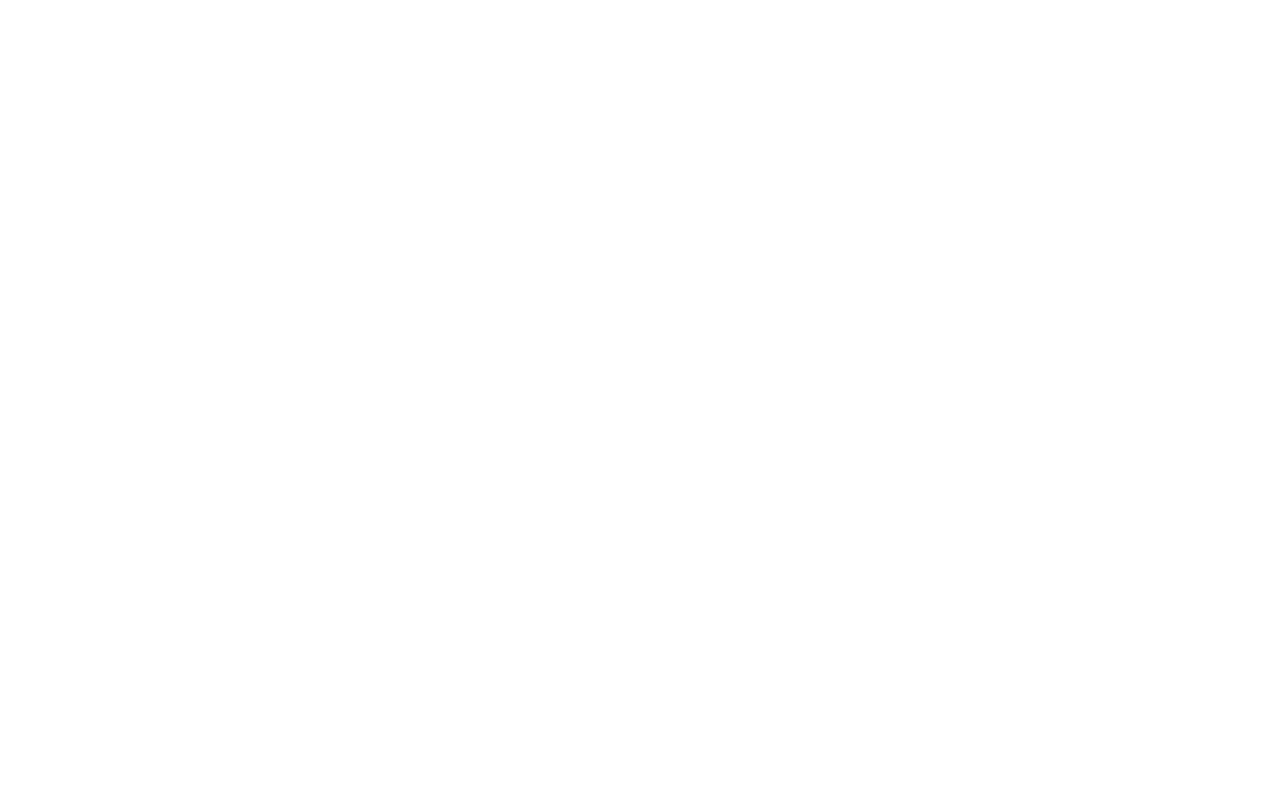
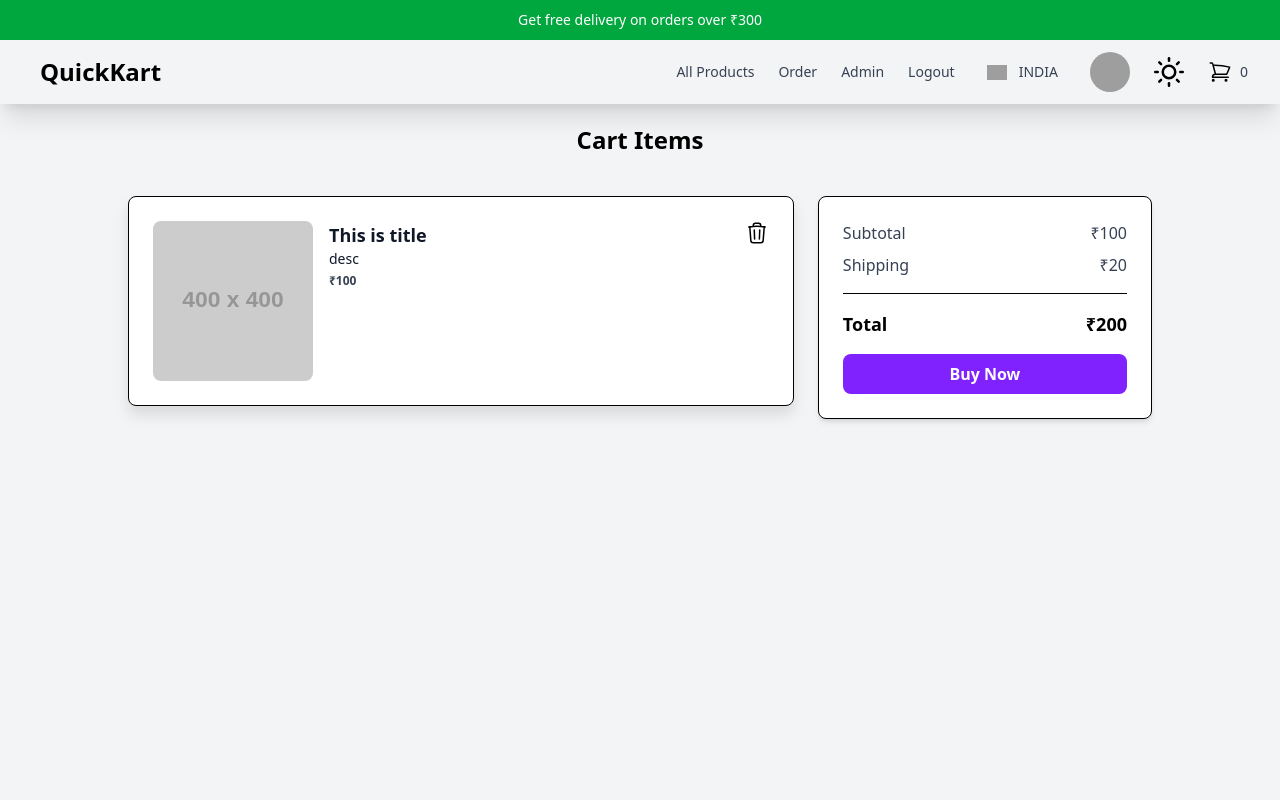
Before and after one commit to Simran1028/ecommerce, a React (Vite) app: page /cart in a window 1280 px wide. Shown: the top 800 px of the page. Built offline with nearby package versions, Linux system fonts and the light colour scheme; grey boxes are pictures that could not be loaded.

Commit message:
cart pg created

```diff
--- a/src/pages/cart/Cart.jsx
+++ b/src/pages/cart/Cart.jsx
@@ -1,10 +1,65 @@
-import React from 'react'
+import React, { useContext } from 'react'
+import myContext from '../../context/data/myContext';
+import Layout from '../../components/layout/Layout';
 
-const Cart = () => {
+
+function Cart() {
+
+  const context = useContext(myContext)
+  const { mode } = context;
+
   return (
-    <div>
+    <Layout >
+      <div className="h-screen bg-gray-100 pt-5 " style={{ backgroundColor: mode === 'dark' ? '#282c34' : '', color: mode === 'dark' ? 'white' : '', }}>
+        <h1 className="mb-10 text-center text-2xl font-bold">Cart Items</h1>
+        <div className="mx-auto max-w-5xl justify-center px-6 md:flex md:space-x-6 xl:px-0 ">
+          <div className="rounded-lg md:w-2/3 ">
+            <div className="justify-between mb-6 rounded-lg border  drop-shadow-xl bg-white p-6  sm:flex  sm:justify-start" style={{ backgroundColor: mode === 'dark' ? 'rgb(32 33 34)' : '', color: mode === 'dark' ? 'white' : '', }}>
+              <img src="https://dummyimage.com/400x400" alt="product-image" className="w-full rounded-lg sm:w-40" />
+              <div className="sm:ml-4 sm:flex sm:w-full sm:justify-between">
+                <div className="mt-5 sm:mt-0">
+                  <h2 className="text-lg font-bold text-gray-900" style={{ color: mode === 'dark' ? 'white' : '' }}>This is title</h2>
+                  <h2 className="text-sm  text-gray-900" style={{ color: mode === 'dark' ? 'white' : '' }}>desc</h2>
+                  <p className="mt-1 text-xs font-semibold text-gray-700" style={{ color: mode === 'dark' ? 'white' : '' }}>₹100</p>
+                </div>
+                <div className="mt-4 flex justify-between sm:space-y-6 sm:mt-0 sm:block sm:space-x-6">
+                  <svg xmlns="http://www.w3.org/2000/svg" fill="none" viewBox="0 0 24 24" strokeWidth={1.5} stroke="currentColor" className="w-6 h-6">
+                    <path strokeLinecap="round" strokeLinejoin="round" d="M14.74 9l-.346 9m-4.788 0L9.26 9m9.968-3.21c.342.052.682.107 1.022.166m-1.022-.165L18.16 19.673a2.25 2.25 0 01-2.244 2.077H8.084a2.25 2.25 0 01-2.244-2.077L4.772 5.79m14.456 0a48.108 48.108 0 00-3.478-.397m-12 .562c.34-.059.68-.114 1.022-.165m0 0a48.11 48.11 0 013.478-.397m7.5 0v-.916c0-1.18-.91-2.164-2.09-2.201a51.964 51.964 0 00-3.32 0c-1.18.037-2.09 1.022-2.09 2.201v.916m7.5 0a48.667 48.667 0 00-7.5 0" />
+                  </svg>
 
-    </div>
+                </div>
+              </div>
+            </div>
+
+          </div>
+
+          <div className="mt-6 h-full rounded-lg border bg-white p-6 shadow-md md:mt-0 md:w-1/3" style={{ backgroundColor: mode === 'dark' ? 'rgb(32 33 34)' : '', color: mode === 'dark' ? 'white' : '', }}>
+            <div className="mb-2 flex justify-between">
+              <p className="text-gray-700" style={{ color: mode === 'dark' ? 'white' : '' }}>Subtotal</p>
+              <p className="text-gray-700" style={{ color: mode === 'dark' ? 'white' : '' }}>₹100</p>
+            </div>
+            <div className="flex justify-between">
+              <p className="text-gray-700" style={{ color: mode === 'dark' ? 'white' : '' }}>Shipping</p>
+              <p className="text-gray-700" style={{ color: mode === 'dark' ? 'white' : '' }}>₹20</p>
+            </div>
+            <hr className="my-4" />
+            <div className="flex justify-between mb-3">
+              <p className="text-lg font-bold" style={{ color: mode === 'dark' ? 'white' : '' }}>Total</p>
+              <div className>
+                <p className="mb-1 text-lg font-bold" style={{ color: mode === 'dark' ? 'white' : '' }}>₹200</p>
+              </div>
+            </div>
+            {/* <Modal  /> */}
+            <button
+              type="button"
+              className="w-full  bg-violet-600 py-2 text-center rounded-lg text-white font-bold "
+            >
+              Buy Now
+            </button>
+          </div>
+        </div>
+      </div>
+    </Layout>
   )
 }
 
```
